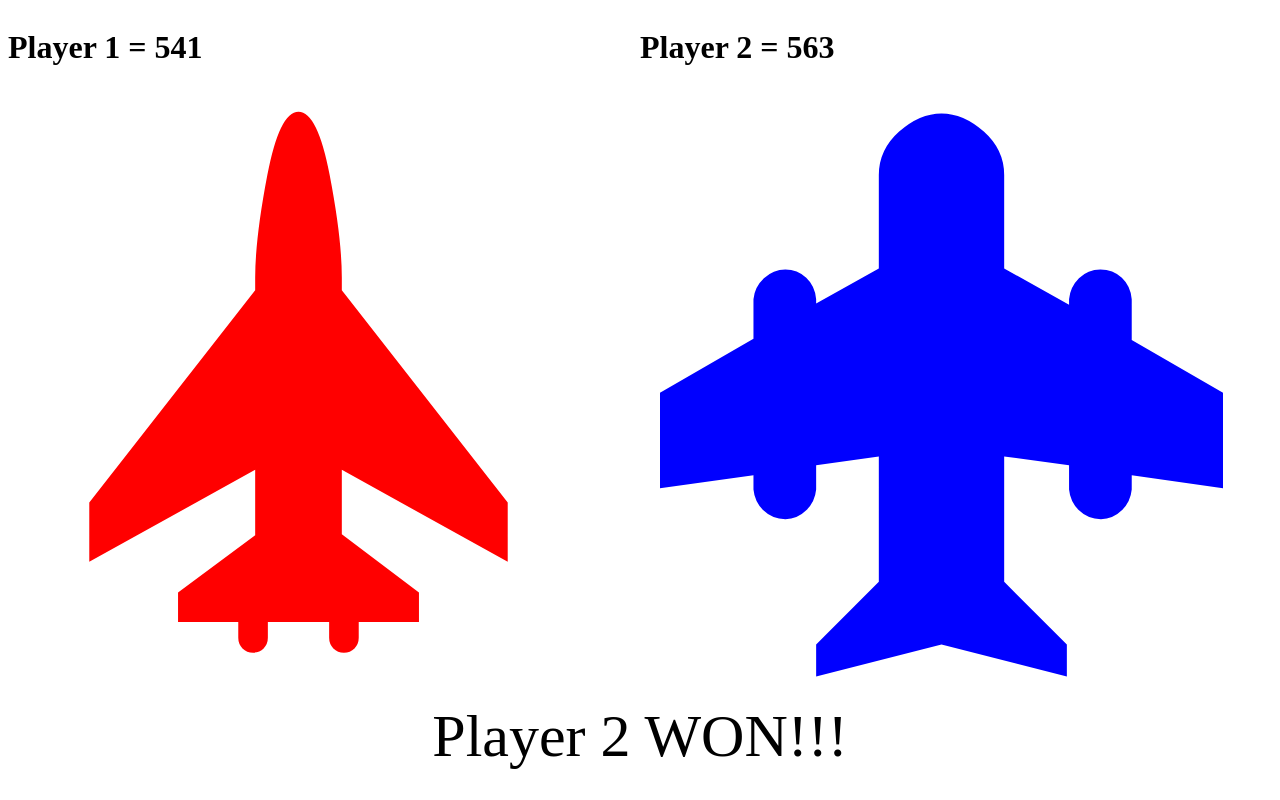
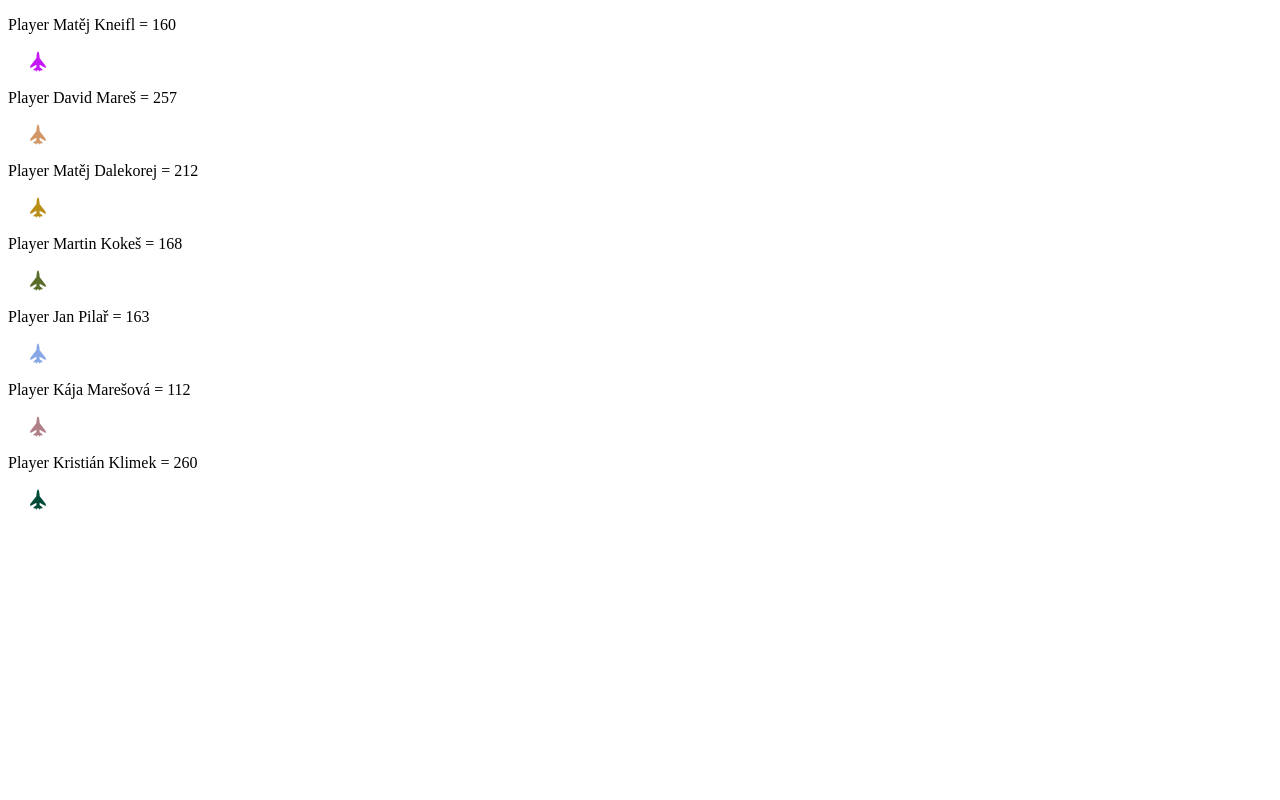
Before and after one commit to KnefiCZ/wp4-01, a PHP site: page / in a window 1280 px wide. Run offline with PHP 8.4, Linux system fonts and the light colour scheme.

Commit message:
brah XD
duha :)

```diff
--- /dev/null
+++ b/classes/Player.php
@@ -0,0 +1,35 @@
+<?php
+
+class Player
+{
+    private $name;
+    private $color;
+    private $size;
+
+    public function __construct($name, $color = "NONE", $size = 0) {
+        if ($size <= 0) {
+            $size = rand(100, 300);
+        }
+        if ($color == "NONE") {
+            $r = rand(0,255);
+            $g = rand(0,255);
+            $b = rand(0,255);
+            $color = "RGB($r,$g,$b)";
+        }
+        $this->name = $name;
+        $this->color = $color;
+        $this->size = $size;
+    }
+
+    public function getName() {
+        return $this->name;
+     }
+
+    public function getColor() {
+       return $this->color;
+    }
+
+    public function getSize() {
+       return $this->size;
+    }
+}
--- a/index.php
+++ b/index.php
@@ -1,6 +1,13 @@
 <?php
-    $Player1 = rand(100,600);
-    $Player2 = rand(100,600);
+    require_once "classes" . DIRECTORY_SEPARATOR . "Player.php";
+
+    $players[] = new Player("Matěj Kneifl");
+    $players[] = new Player("David Mareš");
+    $players[] = new Player("Matěj Dalekorej");
+    $players[] = new Player("Martin Kokeš");
+    $players[] = new Player("Jan Pilař");
+    $players[] = new Player("Kája Marešová");
+    $players[] = new Player("Kristián Klimek");
 ?>
 
 <!DOCTYPE html>
@@ -13,18 +20,7 @@
     <title>VALKAAAA</title>
 
     <style>
-        .player-1 {
-            color:red;
-        }
-        .player-1:before {
-            font-size: <?php echo $Player1?>px;
-        }
-        .player-2 {
-            color:blue;
-        }
-        .player-2:before {
-            font-size:<?php echo $Player2?>px;
-        }
+
         .w-50 {
             width:50%;
         }
@@ -43,30 +39,17 @@
 
 </head>
 <body>
-<div>
-    <div class="w-50 left">
-      <h1>Player 1 = <?php echo $Player1 ?> </h1>
-         <span class="flaticon-fighter-plane player player-1"></span>
-    </div>
-    <div class="w-50 left">
-        <h1>Player 2 = <?php echo $Player2 ?> </h1>
-         <span class="flaticon-fighter-plane-1 player player-2"></span>
-    </div>
-</div>
-<div class="clearfix"></div>
-<div class="winner">
-    <?php
-     if ($Player1 > $Player2) {
-        echo "Player 1 WON!!!";
-    }
-    elseif ($Player1 == $Player2) {
-        echo "IT'S A DRAW!!!";
-    }
-    else {
-        echo "Player 2 WON!!!";
-    }
-   ?>
-</div>
+
+        <div class="row">
+            <?php
+                foreach ($players as $player) {
+                    //        Matej Kneifl                       =         500
+                    ?><p>Player <?php echo $player->getName();?> = <?php echo $player->getSize();?></p>
+                    <span class="flaticon-fighter-plane player player-1" style="color:<?php echo $player->getColor();?>;"></span>
+                <?php
+                }
+                ?>
+        </div>
 
 </body>
 </html>
```
